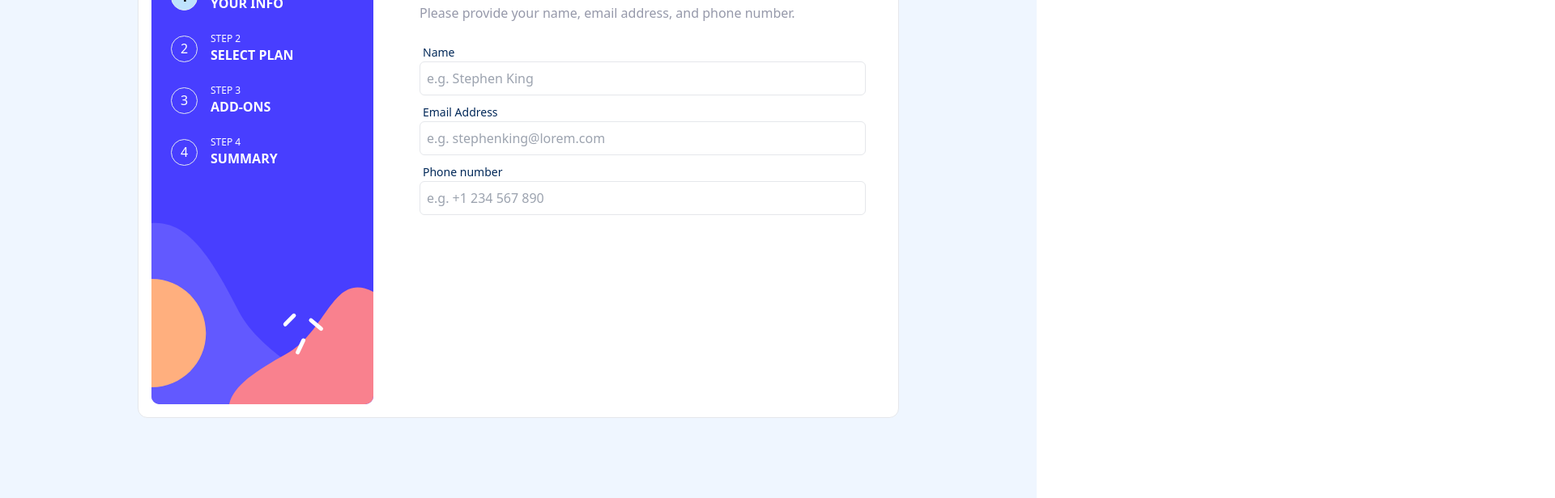
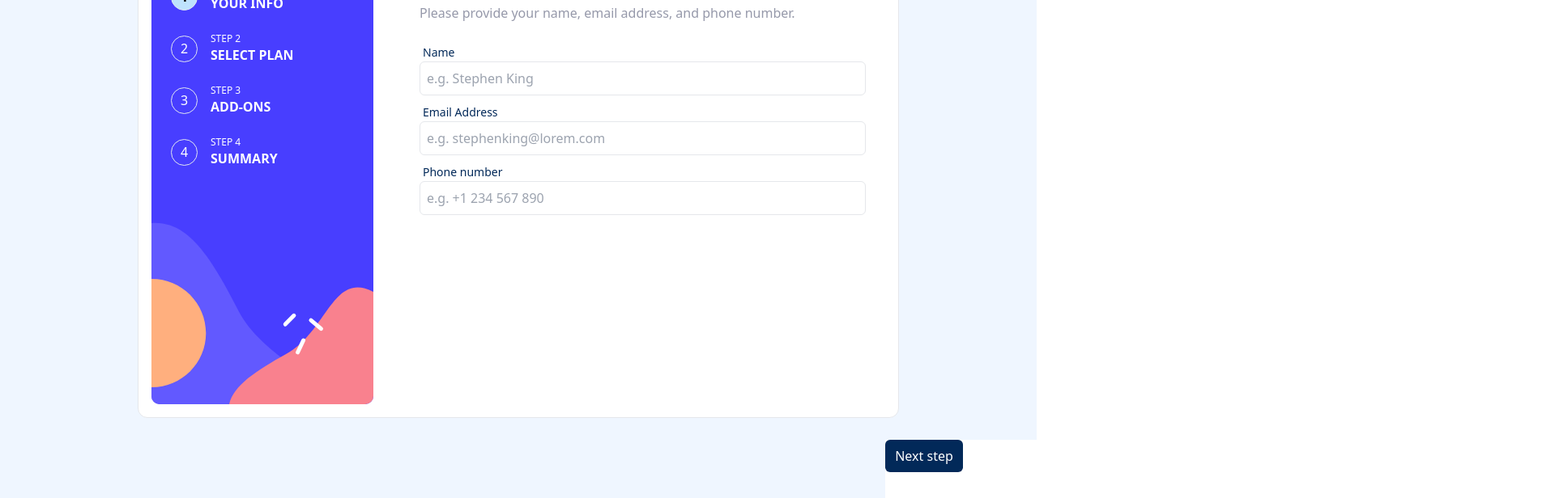
Before and after one commit to michaelachman/multi-step-form, a React (Vite) app: page / in a window 1280 px wide. Shown: the part 184-800 px from the top of the page at 81% size, 1920 px wide, since content can reach past the window. Built offline with nearby package versions, Linux system fonts and the light colour scheme.

Commit message:
25-06-23

```diff
--- a/src/App.tsx
+++ b/src/App.tsx
@@ -197,12 +197,16 @@ function App() {
     event.preventDefault();
     const nameInput = event.target as HTMLInputElement;
     // console.log(nameInput.validity);
-    setFormInfo((prevV) => ({ ...prevV, name: (nameInput as any).value }));
+    setFormInfo((prevV) => ({ ...prevV, name: (nameInput as any).value }))
   }
 
   function handleNameValidity(event: React.FormEvent<HTMLInputElement>) {
     const nameInput = event.target as HTMLInputElement;
+    if (nameInput.value === "") {
+      setValidity((prevV) => ({...prevV, name: false}))
+    } else {
     setValidity((prevV) => ({...prevV, name: nameInput.validity.valid}))
+  }
   }
 
   function handleEmailChange(event: React.FormEvent<HTMLInputElement>) {
@@ -230,15 +234,18 @@ function App() {
 
   function validityCheck() {
     if (validity.name && validity.email && validity.phoneNumber) {
-      SetValidityPass(true);
-    } else if (!validity.name) {
-      setValidity((prevV) => ({...prevV, name: false}))
-    } else if (!validity.email) {
-      setValidity((prevV) => ({...prevV, email: false}))
-    } else if (!validity.phoneNumber) {
-      setValidity((prevV) => ({...prevV, phoneNumber: false}))
-    } else undefined
-
+      nextStep();
+    } else undefined;
+    // } else if (!validity.name) {
+    //   setValidity((prevV) => ({...prevV, name: false}))
+    //   SetValidityPass(false)
+    // } else if (!validity.email) {
+    //   setValidity((prevV) => ({...prevV, email: false}))
+    //   SetValidityPass(false)
+    // } else if (!validity.phoneNumber) {
+    //   setValidity((prevV) => ({...prevV, phoneNumber: false}))
+    //   SetValidityPass(false)
+    // } else SetValidityPass(false)
 
   }
 
@@ -262,7 +269,7 @@ function App() {
           />
         ))}
       </div>
-      <div className="card relative bg-white mx-4 rounded-lg md:mx-0 md:h-auto md:flex-col">
+      <div className="card relative bg-white mx-4 rounded-lg md:mx-0 md:h-auto md:flex md:flex-col">
       {activeStep === 1 && (
         <PersonalInfo
           handleNameChange={handleNameChange}
@@ -315,6 +322,7 @@ function App() {
           goBack={goBack}
           confirmButton={confirmButton}
           validityPass={validityPass}
+          validityCheck={validityCheck}
         />
       )}
       </div>
--- a/src/components/Footer.tsx
+++ b/src/components/Footer.tsx
@@ -4,15 +4,18 @@ export type FooterProps = {
   goBack: () => void;
   confirmButton: () => void;
   validityPass: boolean;
+  validityCheck: () => void;
 };
 
 export const Footer = (props: FooterProps) => {
+
+
   return (
-      <div className="footer absolute h-[72px] bottom-0 w-full bg-white md:relative">
+      <div className="footer absolute h-[72px] bottom-0 w-full bg-white md:flex">
         {props.index !== 1 && (
           <button
             onClick={props.goBack}
-            className="absolute left-4 mt-[25px] text-[#9699AA] font-medium text-base md:left-0 md:relative"
+            className="absolute left-4 mt-[25px] text-[#9699AA] font-medium text-base md:left-0 md:flex"
           >
             Go back
           </button>
@@ -20,7 +23,9 @@ export const Footer = (props: FooterProps) => {
         {props.index === 1 && (
           <button
           // disabled
-          onClick={() => props.nextStep()}
+          // onClick={() => props.nextStep()}
+          onClick={() => {props.validityCheck();}
+          }
             className="absolute w-24 h-10 my-4 right-4 bg-[#022959] text-white rounded-md md:my-0 md:right-auto"
           >
             Next step
--- a/src/components/PersonalInfo.tsx
+++ b/src/components/PersonalInfo.tsx
@@ -7,6 +7,7 @@ export type PersonalInfoProps = {
   handleEmailValidity: (event: React.FormEvent<HTMLInputElement>) => void;
   handlePhoneNumberChange: (event: React.FormEvent<HTMLInputElement>) => void;
   handlePhoneNumberValidity: (event: React.FormEvent<HTMLInputElement>) => void;
+
   name: string;
   email: string;
   phoneNumber: string;
@@ -18,7 +19,7 @@ export const PersonalInfo = (props: PersonalInfoProps) => {
 
   return (
     <div>
-      <div className="md:shadow-none shadow md:h-full md:w-[599px]">
+      <div className="md:shadow-none shadow md:h-auto md:w-[599px]">
         <div className="title px-6 pt-8">
           <h1 className="text-2xl font-bold text-[#022959] pb-2">
             Personal Info
```
